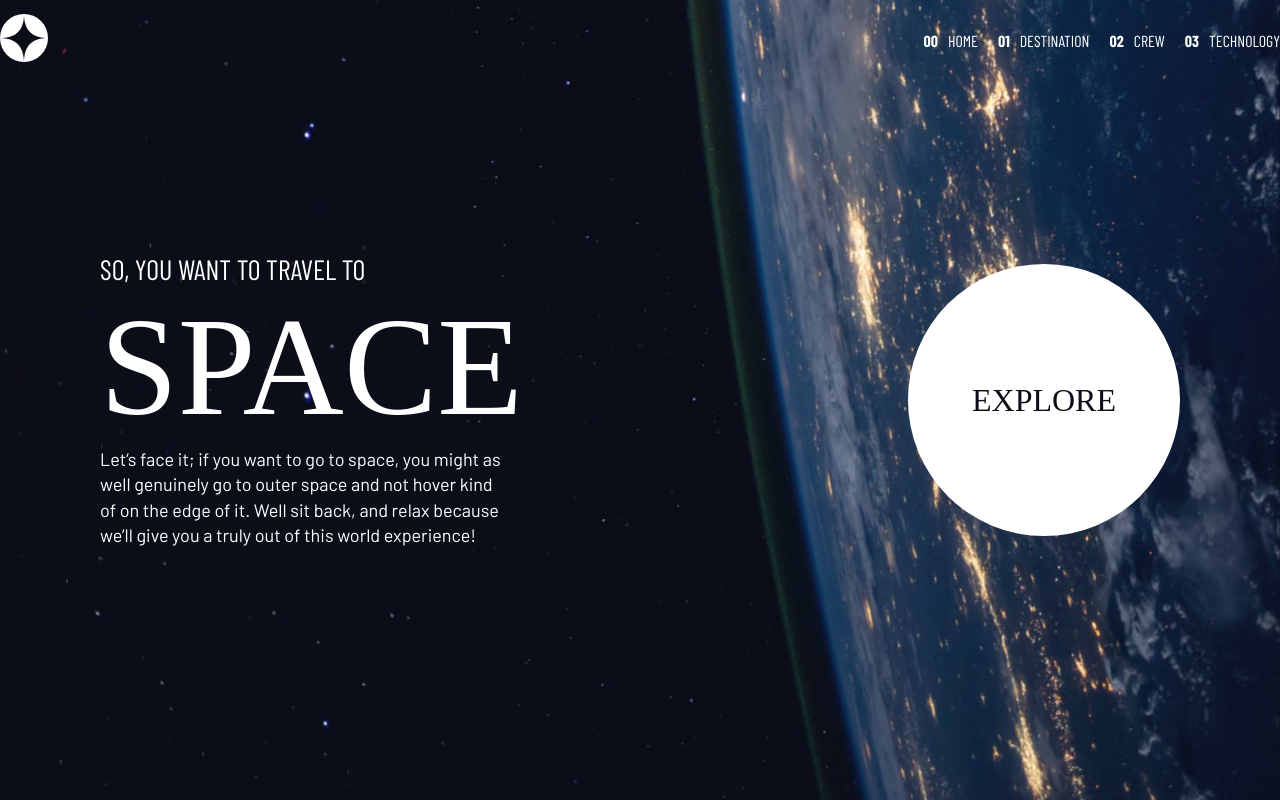
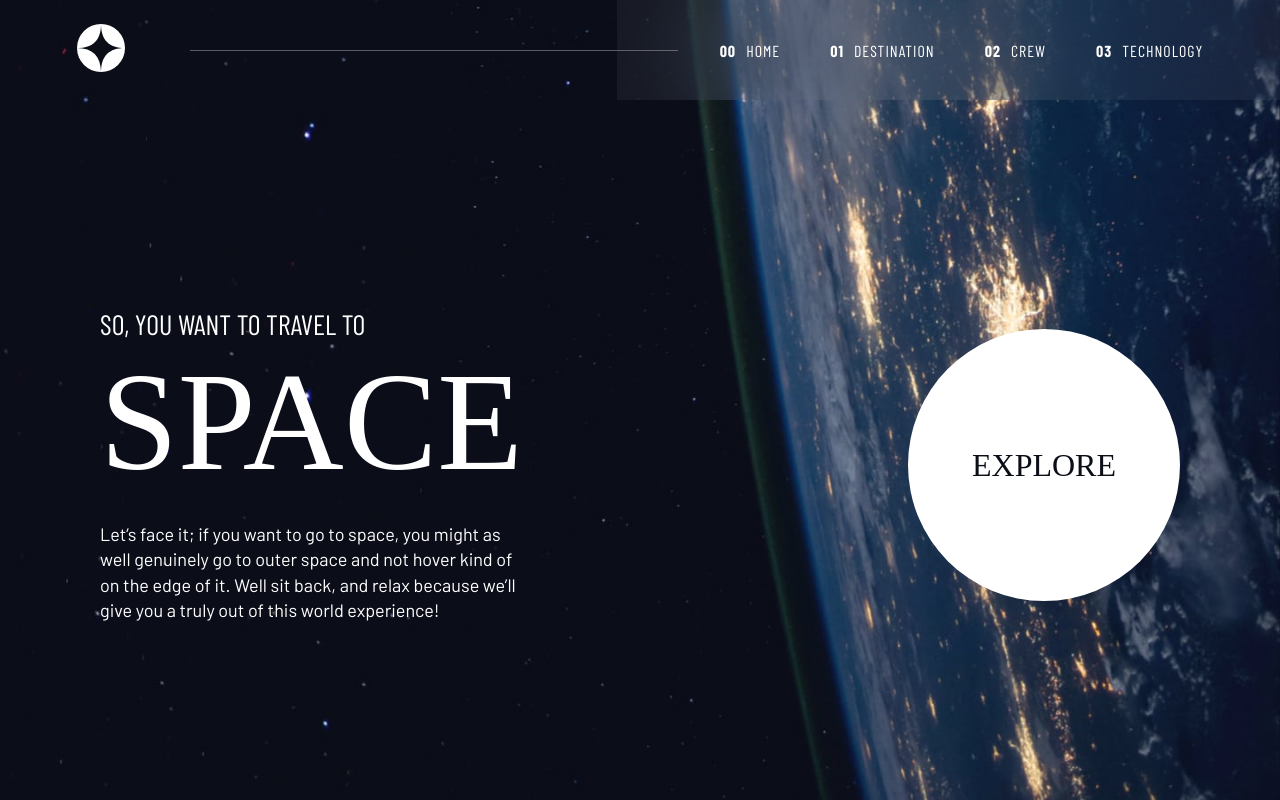
Before and after one commit to christopherqmendivel/space-tourism, an Angular app: page /home in a window 1280 px wide. Built offline with nearby package versions, Linux system fonts and the light colour scheme; a web font is replaced by a local one.

Commit message:
Home RPW UP

```diff
--- a/src/app/app.component.css
+++ b/src/app/app.component.css
@@ -7,12 +7,13 @@
 .main-content {
   max-width: 144rem;
   margin: 0 auto;
+  padding-top: 13rem;
 
   flex: 1;
   display: flex;
   justify-content: center;
   align-items: center;
-  height: calc(100vh - 80px);
+
 }
 
 .home-background {
--- a/src/app/components/header/header.component.css
+++ b/src/app/components/header/header.component.css
@@ -1,31 +1,79 @@
 header {
+  width: 100%;
+  height: 10rem;
+  max-width: 144rem;
+
   position: fixed;
-  width: 100%;
-  height: 8rem;
-
   left: 0;
   right: 0;
   top: 0;
 
-  max-width: 144rem;
-  margin: 0 auto;
+  margin-top: 3rem;
+  margin-left: auto;
+  margin-right: auto;
+
   display: flex;
   align-items: center;
 
   z-index: 1000;
 }
+
 .logo {
+  display: flex;
+  align-items: center;
   flex: 1;
+  padding-left: 6vw;
+  position: relative;
+}
+
+/* LINE HEADER */
+.logo:after {
+  content: '';
+  position: absolute;
+  width: calc(var(--line-width) - var(--line-padding));
+  right: 0;
+  background: var(--gray);
+  height: .1rem;
+  z-index: 2;
+}
+
+.menu-nav {
+  display: flex;
+  flex: 1;
+}
+
+.list-item-nav:after {
+  content: "";
+  width: 100%;
+  height: 100%;
+  position: absolute;
+  top: 0;
+  left: 0;
+  background-color: rgba(255, 255, 255, 0.05);
+  backdrop-filter: blur(5rem);
+  padding-right: 6vw;
 }
 
 .list-item-nav {
   display: flex;
-  gap: 2rem;
+  gap: 5rem;
+  height: 10rem;
+  align-items: center;
+  z-index: 1;
+  padding-left: 8vw;
+
+  position: absolute;
+  right: 0;
+  top: 0;
+
+  padding-right: 6vw;
 }
 
 .list-item-nav li {
   font-family: var(--barlow-condensed);
   text-transform: uppercase;
+  letter-spacing: .1rem;
+  z-index: 1;
 }
 
 .list-item-nav .link-item {
@@ -37,3 +85,40 @@ header {
   font-weight: 700;
   padding-right: 1rem;
 }
+
+
+
+/* MEDIA QUERYS */
+
+/* MOBIL */
+@media (min-width: 320px) {
+  .logo:after {
+    content: unset;
+  }
+  header {
+    margin-top: 0;
+  }
+}
+
+/* TABLET */
+@media (min-width: 768px) {
+
+}
+
+
+/* DESKTOP */
+@media (min-width: 992px) {
+  .logo:after {
+    content: '';
+  }
+}
+
+
+
+
+
+@media (max-width: 1270px) {
+  .logo:after {
+     right: var(--right-line);
+   }
+ }
--- a/src/app/components/header/header.component.html
+++ b/src/app/components/header/header.component.html
@@ -34,6 +34,5 @@
         </a>
       </li>
     </ul>
-    <div class="blur-effect"></div>
   </nav>
 </header>
--- a/src/app/pages/home/home.component.css
+++ b/src/app/pages/home/home.component.css
@@ -10,12 +10,18 @@
 
 .home {
   margin-left: 10rem;
+  margin-left: 0;
+  display: flex;
+  flex-direction: column;
+  align-items: center;
+  width: unset;
+  max-width: 80%;
 }
 
 .explore {
   display: flex;
-  justify-content: flex-end;
-  margin-right: 10rem;
+  justify-content: center;
+  margin-right: 0;
 }
 
 .subtitle {
@@ -28,11 +34,17 @@
   text-transform: uppercase;
 }
 
+.title, .subtitle  {
+ margin-bottom: 2rem;
+}
+
 .desc {
   font-size: 1.8rem;
-  max-width: 75%;
+  max-width: 80%;
   line-height: 1.4;
   margin: 0;
+  text-align: center;
+  margin-bottom: 7rem;
 }
 
 .circle {
@@ -48,10 +60,46 @@
   font-size: 3.2rem;
   text-transform: uppercase;
   transition: 0.5s;
-
 }
 
 .circle:hover {
   box-shadow: 0px 0px 0px 5rem #9797976b;
   transition: 0.5s;
 }
+
+/* MEDIA QUERYS */
+
+/* MOBIL */
+@media (min-width: 320px) {
+  .container-home {
+    flex-direction: column;
+  }
+}
+
+/* TABLET */
+@media (min-width: 768px) {
+}
+
+/* DESKTOP */
+@media (min-width: 992px) {
+  .container-home {
+    flex-direction: row;
+  }
+  .home {
+    margin-left: 10rem;
+    display: flow-root;
+    width: 50%;
+  }
+
+  .desc {
+    text-align: left;
+    margin-bottom: 0;
+
+  }
+
+  .explore {
+    display: flex;
+    justify-content: flex-end;
+    margin-right: 10rem;
+  }
+}
--- a/src/app/pages/home/home.component.html
+++ b/src/app/pages/home/home.component.html
@@ -3,15 +3,17 @@
     <span class="subtitle">So, you want to travel to </span>
     <h1 class="title">Space</h1>
     <p class="desc">
-      Let’s face it; if you want to go to space, you might as well genuinely go to
-      outer space and not hover kind of on the edge of it. Well sit back, and
+      Let’s face it; if you want to go to space, you might as well genuinely go
+      to outer space and not hover kind of on the edge of it. Well sit back, and
       relax because we’ll give you a truly out of this world experience!
     </p>
   </section>
 
   <section class="explore">
-    <div class="circle">
-      <span>Explore</span>
-    </div>
+    <a routerLink="/destination">
+      <div class="circle">
+        <span>Explore</span>
+      </div>
+    </a>
   </section>
 </div>
--- a/src/styles.css
+++ b/src/styles.css
@@ -6,6 +6,11 @@
   --white: #fff;
   --light-blue: #D0D6F9;
   --black: #0B0D17;
+  --gray: #97979794;
+  --line-padding: 2rem;
+  --line-width: 75%;
+  --right-line: 2rem;
+
 
 }
 
@@ -61,3 +66,25 @@ p {
 .subtitle {
   font-family: var(--barlow-condensed);
 }
+
+/* MEDIA QUERYS */
+@media (max-width: 1270px) {
+ :root {
+    --line-width: 65%;
+    --right-line: 2rem;
+  }
+}
+
+@media (max-width: 1200px) {
+  :root {
+     --line-width: 60%;
+     --right-line: 6rem;
+   }
+ }
+
+ @media (max-width: 1100px) {
+  :root {
+     --line-width: 50%;
+     --right-line: 10rem;
+   }
+ }
```
